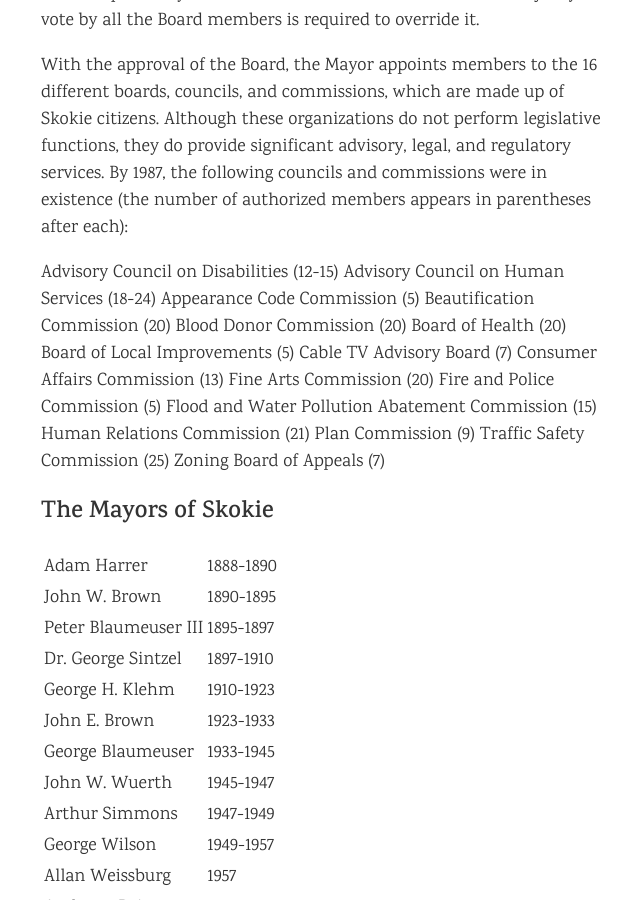
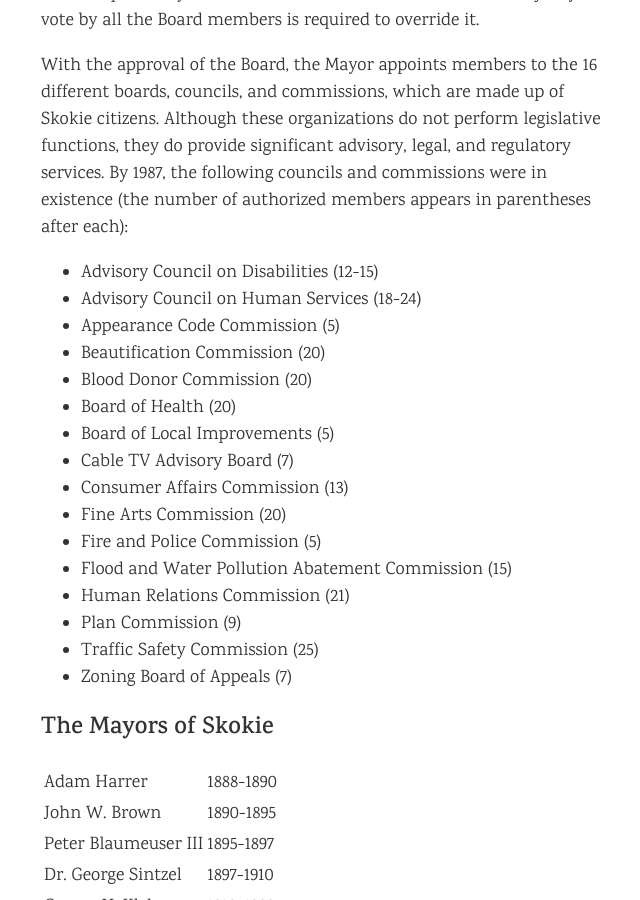
Before and after one commit to skokielibrary/skokiecentennial, a Jekyll site: the page built from _chapters/6.markdown, in a window 1280 px wide and 900 px high, scrolled down 6244 px. Shown: the whole window, without its empty margins (319-959 px from the left). Built offline with Jekyll 4.4.1, drawn with Linux system fonts in a browser that asks for light colours.

Commit message:
updated ch6

```diff
--- a/_chapters/6.markdown
+++ b/_chapters/6.markdown
@@ -74,22 +74,22 @@ The mayor can vote on all matters before the Board, and must vote in order to br
 
 With the approval of the Board, the Mayor appoints members to the 16 different boards, councils, and commissions, which are made up of Skokie citizens. Although these organizations do not perform legislative functions, they do provide significant advisory, legal, and regulatory services. By 1987, the following councils and commissions were in existence (the number of authorized members appears in parentheses after each):
 
-Advisory Council on Disabilities (12-15)
-Advisory Council on Human Services (18-24)
-Appearance Code Commission (5)
-Beautification Commission (20)
-Blood Donor Commission (20)
-Board of Health (20)
-Board of Local Improvements (5)
-Cable TV Advisory Board (7)
-Consumer Affairs Commission (13)
-Fine Arts Commission (20)
-Fire and Police Commission (5)
-Flood and Water Pollution Abatement Commission (15)
-Human Relations Commission (21)
-Plan Commission (9)
-Traffic Safety Commission (25)
-Zoning Board of Appeals (7)
+- Advisory Council on Disabilities (12-15)
+- Advisory Council on Human Services (18-24)
+- Appearance Code Commission (5)
+- Beautification Commission (20)
+- Blood Donor Commission (20)
+- Board of Health (20)
+- Board of Local Improvements (5)
+- Cable TV Advisory Board (7)
+- Consumer Affairs Commission (13)
+- Fine Arts Commission (20)
+- Fire and Police Commission (5)
+- Flood and Water Pollution Abatement Commission (15)
+- Human Relations Commission (21)
+- Plan Commission (9)
+- Traffic Safety Commission (25)
+- Zoning Board of Appeals (7)
 
 ## The Mayors of Skokie
 
```
